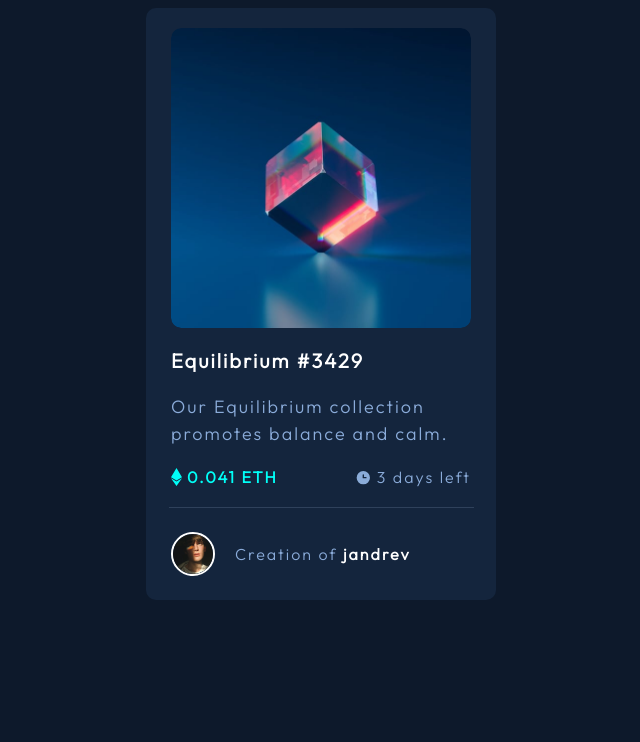
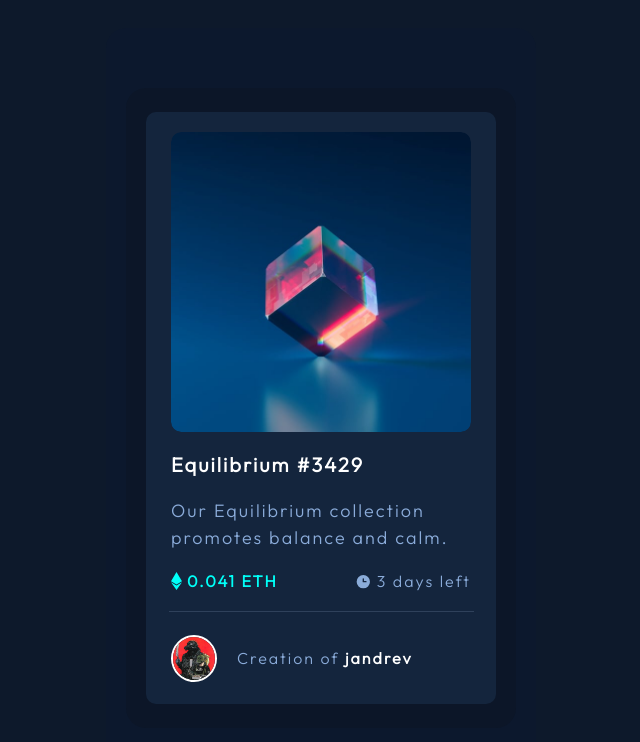
Before and after one commit to jandrev/NFT-preview-card-component-challenge, a plain HTML site: page index.html in a window 1280 px wide. Shown: the whole page, without its empty margins (319-959 px from the left). Drawn offline with Linux system fonts and the light colour scheme.

Commit message:
Final draft (commit on "main")

```diff
--- a/index.css
+++ b/index.css
@@ -16,6 +16,7 @@ body {
   display: flex;
   justify-content: center;
   align-items: center;
+  height: 800px;
 }
 .card {
   border-radius: 10px;
@@ -26,6 +27,23 @@ body {
 }
 .text-margin {
   margin: 20px 25px;
+}
+.flex-item-center {
+  display: flex;
+  justify-content: center;
+  align-items: center;
+}
+#outer-shadow {
+  background-color: #0C182D;
+  width: 430px;
+  height: 760px;
+  border-radius: 20px;
+}
+#dim-shadow {
+  background-color: #0C1628;
+  width: 390px;
+  height: 640px;
+  border-radius: 20px;
 }
 #main-card {
   background-color: var(--card-bg-color);
@@ -89,8 +107,9 @@ body {
   align-items: center;
 }
 #footer img {
-  width: 40px;
-  height: 40px;
+  width: 42px;
+  height: 43px;
+  padding: 0 0;
   border: 2px solid white;
   border-radius: 50%;
 }
--- a/index.html
+++ b/index.html
@@ -2,7 +2,7 @@
 <html lang="en">
   <head>
     <meta charset="UTF-8" />
-    <meta name="viewport" content="width=device-width, initial-scale=1.0" />
+    <!-- <meta name="viewport" content="width=device-width, initial-scale=1.0" /> -->
     <!-- displays site properly based on user's device -->
     <link
       rel="icon"
@@ -15,10 +15,16 @@
   </head>
 
   <body>
+    <div class="flex-item-center" id="outer-shadow">
+      <div class="flex-item-center" id="dim-shadow">
         <div class="card" id="main-card">
           <div id="image-card">
-        <img class="card" src="./images/image-equilibrium.jpg" alt="nft-picture" />
-        <img src="./images/icon-view.svg" alt="icon view">
+            <img
+              class="card"
+              src="./images/image-equilibrium.jpg"
+              alt="nft-picture"
+            />
+            <img src="./images/icon-view.svg" alt="icon view" />
           </div>
           <h1 class="text-margin">Equilibrium #3429</h1>
           <p class="light-text text-margin" id="nft-description">
@@ -39,8 +45,10 @@
 
           <hr />
           <div class="text-margin" id="footer">
-        <img src="./images/image-avatar.png" alt="profile-pic" />
+            <img src="./images/kaiman-nikaido.jpg" alt="profile-pic" />
             <p class="light-text">Creation of <span> jandrev </span></p>
+          </div>
+        </div>
       </div>
     </div>
   </body>
```
Also changed, not shown: images/kaiman-nikaido.jpg (added), images/shin-noi.jpg (deleted). Lines whose indentation alone changed are shown as unchanged.
